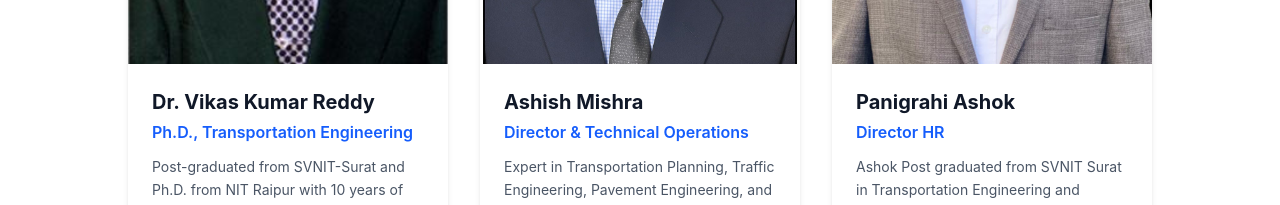
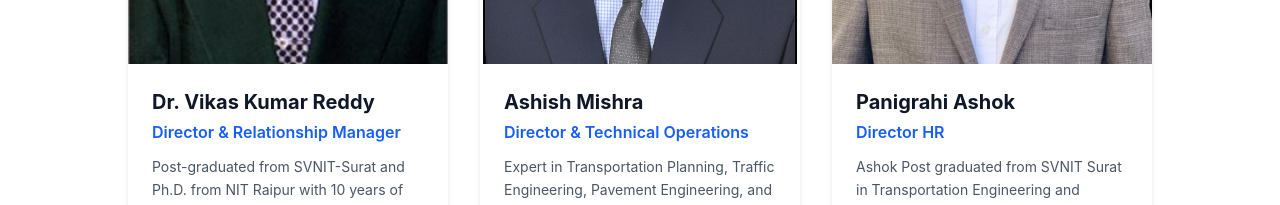
Before and after one commit to nisarahamed1507/Aadhar-civil-consultancy, a React (Vite) app: page / in a window 1280 px wide. Shown: the part 4800-5005 px from the top of the page. Built offline with nearby package versions, Linux system fonts and the light colour scheme.

Commit message:
fix: update Dr. Vikas Kumar Reddy role to Director & Relationship Manager

```diff
--- a/constants.ts
+++ b/constants.ts
@@ -78,7 +78,7 @@ export const VALUES: Value[] = [
 export const TEAM_MEMBERS: TeamMember[] = [
   {
     name: 'Dr. Vikas Kumar Reddy',
-    role: 'Ph.D., Transportation Engineering',
+    role: 'Director & Relationship Manager',
     description: 'Post-graduated from SVNIT-Surat and Ph.D. from NIT Raipur with 10 years of experience in Highways and Infrastructure Design. Specializes in pavement systems design, performance evaluation, quality control, and competent in AASHTO and IRC guidelines.',
     image: '/assets/images/vikas.jpg',
     cvPath: '/assets/images/Vikas.pdf'
```
